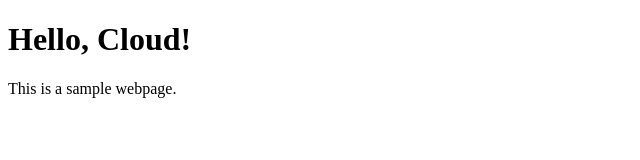
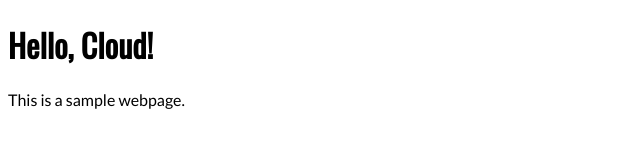
Before and after one commit to mcdokath/hello-cloud, a plain HTML site: page index.html in a window 1280 px wide. Shown: the whole page, without its empty margins (0-640 px from the left). Drawn offline with nearby package versions, Linux system fonts and the light colour scheme.

Commit message:
Update index.html

```diff
--- a/index.html
+++ b/index.html
@@ -1,8 +1,9 @@
 <!DOCTYPE html>
 <html>
 <head>
-  <link href='https://fonts.googleapis.com/css?family=Oswald' rel='stylesheet' type='text/css'>
-  <link href='https://fonts.googleapis.com/css?family=Lato' rel='stylesheet' type='text/css'>
+  <link href="https://fonts.googleapis.com/css?family=Oswald" rel="stylesheet" type="text/css">
+  <link href="https://fonts.googleapis.com/css?family=Lato" rel="stylesheet" type="text/css">
+  <link type="text/css" rel="stylesheet" href="/stylesheets/main.css" />
   <title>Hello Cloud</title>
 </head>
 <body>
```
